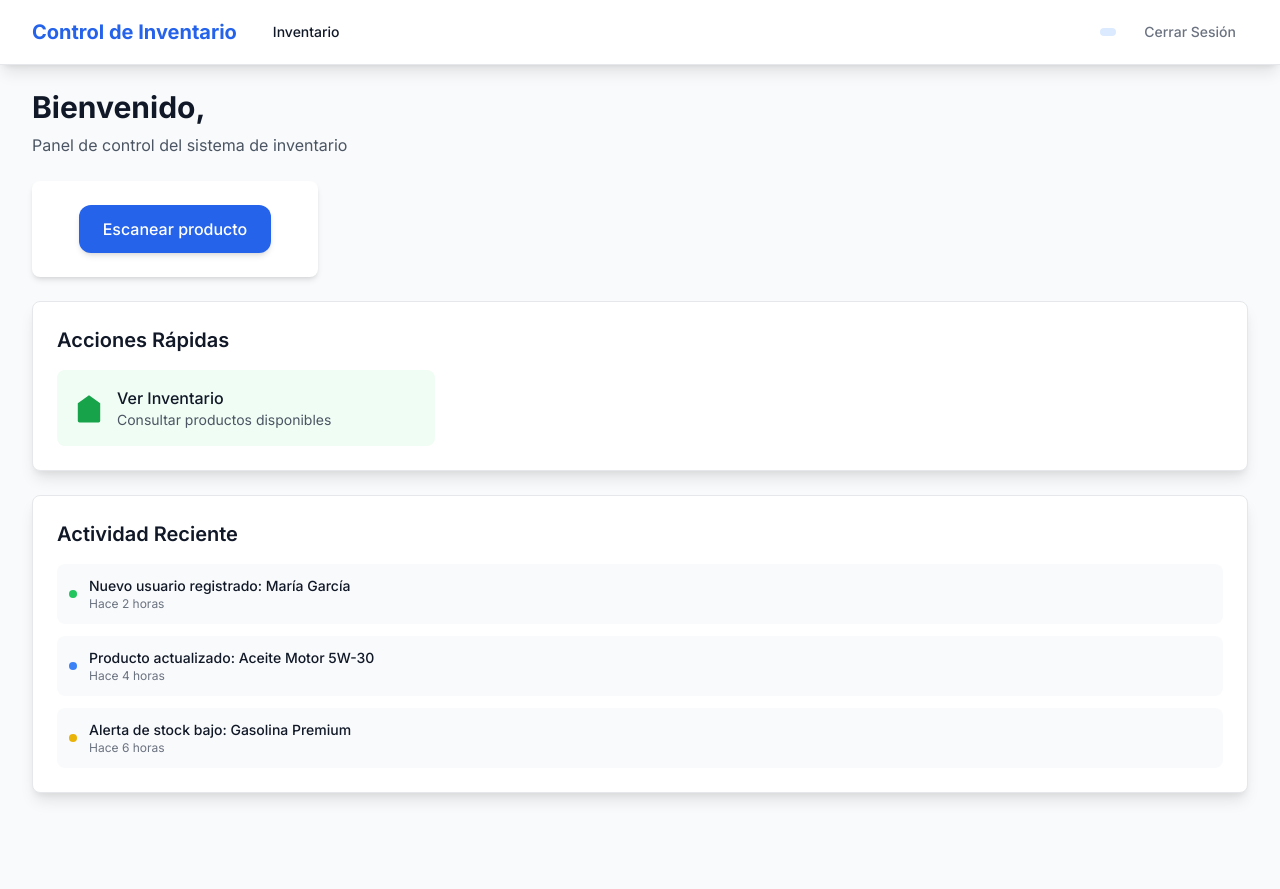
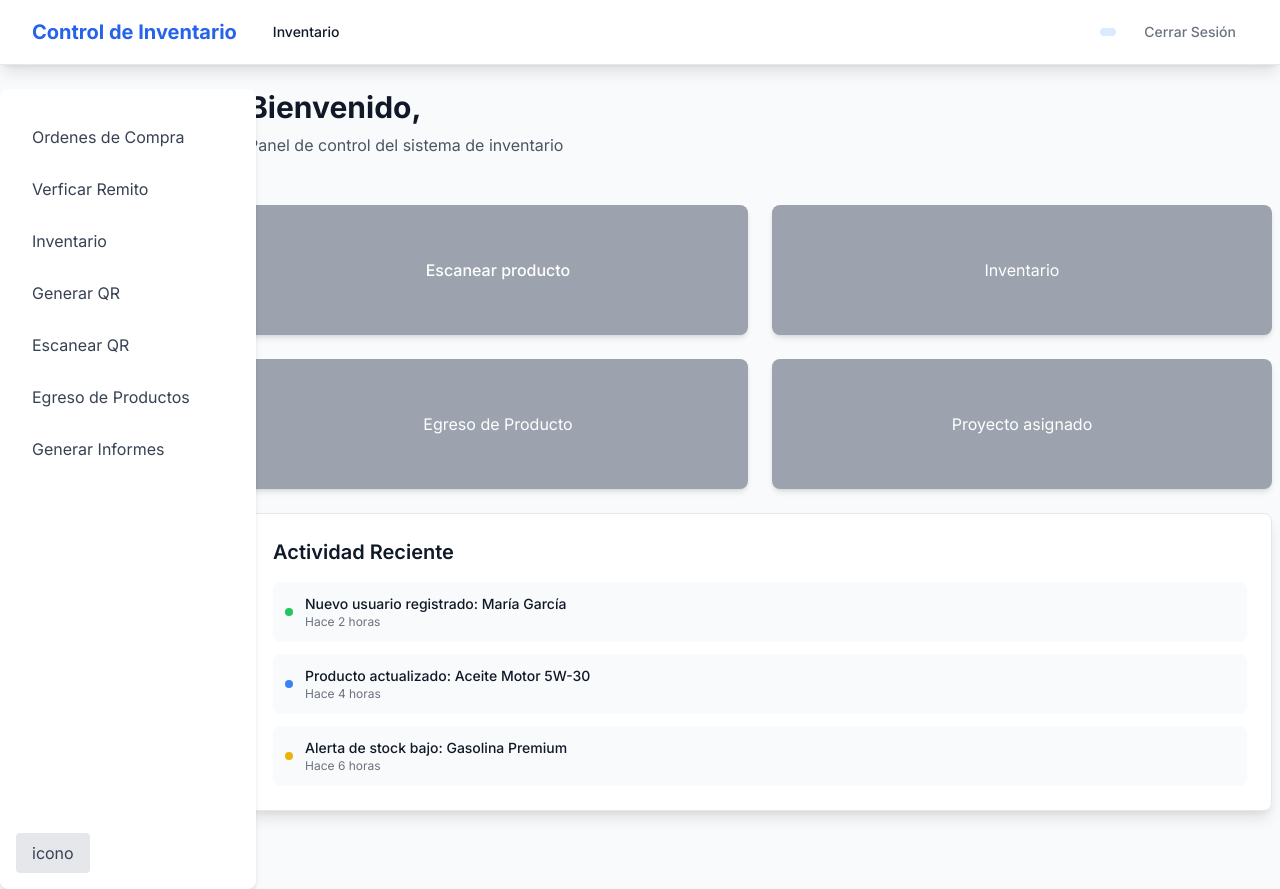
Before and after one commit to katherine-j-c-s/control_inventario_tesis, a Next.js app in the folder frontend/: page /dashboard in a window 1280 px wide. Before the commit the page ends 817 px from the top, so only its background shows below. Built offline with nearby package versions, Linux system fonts and the light colour scheme; sample sign-in values are in the browser's storage.

Commit message:
update layout , scanner and dashboard

```diff
--- a/frontend/src/app/admin/roles/page.js
+++ b/frontend/src/app/admin/roles/page.js
@@ -4,7 +4,7 @@ import { useState, useEffect } from 'react';
 import { motion, AnimatePresence } from 'framer-motion';
 import { AuthProvider, useAuth } from '@/hooks/useAuth';
 import { userAPI, roleAPI } from '@/lib/api';
-import Layout from '@/components/Layout';
+import Layout from '@/components/layouts/Layout';
 import { useRouter } from 'next/navigation';
 
 function RolesAdminContent() {
--- a/frontend/src/app/admin/users/page.js
+++ b/frontend/src/app/admin/users/page.js
@@ -4,7 +4,7 @@ import { useState, useEffect } from 'react';
 import { motion, AnimatePresence } from 'framer-motion';
 import { AuthProvider, useAuth } from '@/hooks/useAuth';
 import { userAPI } from '@/lib/api';
-import Layout from '@/components/Layout';
+import Layout from '@/components/layouts/Layout';
 import { useRouter } from 'next/navigation';
 
 function UsersAdminContent() {
--- a/frontend/src/app/dashboard/page.js
+++ b/frontend/src/app/dashboard/page.js
@@ -1,32 +1,33 @@
-'use client';
+"use client";
 
-import { useState, useEffect } from 'react';
-import { motion } from 'framer-motion';
-import { AuthProvider, useAuth } from '@/hooks/useAuth';
-import Layout from '@/components/Layout';
-import { useRouter } from 'next/navigation';
-import QrScanComponent from '@/components/QrScan';
-
+import { useState, useEffect } from "react";
+import { motion } from "framer-motion";
+import { AuthProvider, useAuth } from "@/hooks/useAuth";
+import Layout from "@/components/layouts/Layout";
+import { useRouter } from "next/navigation";
+import QrScanComponent from "@/components/QrScanner/QrScan";
+import Link from "next/link";
+import { Button } from "@/components/ui/button";
 
 function DashboardContent() {
   const { user, loading, isAdmin, hasPermission } = useAuth();
   const router = useRouter();
   const [stats, setStats] = useState({
-    totalUsuarios: 0
+    totalUsuarios: 0,
   });
 
   useEffect(() => {
     if (loading) return; // Esperar a que termine de cargar
 
     if (!user) {
-      router.push('/login');
+      router.push("/login");
       return;
     }
 
     // Aquí podrías hacer llamadas a la API para obtener estadísticas
     // Por ahora usamos datos de ejemplo
     setStats({
-      totalUsuarios: 15
+      totalUsuarios: 15,
     });
   }, [user, router, loading]);
 
@@ -40,7 +41,7 @@ function DashboardContent() {
 
   const cardVariants = {
     hidden: { opacity: 0, y: 20 },
-    visible: { opacity: 1, y: 0 }
+    visible: { opacity: 1, y: 0 },
   };
 
   return (
@@ -76,91 +77,46 @@ function DashboardContent() {
                   <p className="text-3xl font-bold">{stats.totalUsuarios}</p>
                 </div>
                 <div className="text-blue-200">
-                  <svg className="w-12 h-12" fill="currentColor" viewBox="0 0 20 20">
+                  <svg
+                    className="w-12 h-12"
+                    fill="currentColor"
+                    viewBox="0 0 20 20"
+                  >
                     <path d="M9 12l2 2 4-4m6 2a9 9 0 11-18 0 9 9 0 0118 0z" />
                   </svg>
                 </div>
               </div>
             </motion.div>
           )}
+        </div>
 
+        {/* // Quick Actions */}
+        <div className="grid grid-cols-1 lg:grid-cols-2 gap-6 text-white">
+          <div className=" bg-gray-400 p-4 border-10 shadow-md flex flex-row rounded-lg justify-center items-center gap-4 ">
+            <QrScanComponent />
+          </div>
+          {/* <div className=" bg-gray-400 p-4 border-10 shadow-md flex flex-row rounded-lg justify-center items-center gap-4 h-[130px]"> */}
+          <Link
+            href="/inventory" // 👈 ojo con la ruta, probablemente no necesites "../"
+            className="w-full cursor-pointer bg-gray-400 p-4 border-10 shadow-md flex flex-row rounded-lg justify-center items-center gap-4 h-[130px]"
+          >
+            Inventario
+          </Link>
 
-          <QrScanComponent />
+          <Link
+            href="/egreso"
+            className="w-full cursor-pointer bg-gray-400 p-4 border-10 shadow-md flex flex-row rounded-lg justify-center items-center gap-4 h-[130px]"
+          >
+            Egreso de Producto
+          </Link>
+          <Link
+            href="/egreso"
+            className="w-full cursor-pointer bg-gray-400 p-4 border-10 shadow-md flex flex-row rounded-lg justify-center items-center gap-4 h-[130px]"
+          >
+            Proyecto asignado
+          </Link>
 
         </div>
-
-        {/* Quick Actions */}
-        <motion.div
-          initial={{ opacity: 0, y: 20 }}
-          animate={{ opacity: 1, y: 0 }}
-          transition={{ delay: 0.5 }}
-          className="card"
-        >
-          <h2 className="text-xl font-semibold text-gray-900 mb-4">
-            Acciones Rápidas
-          </h2>
-
-          <div className="grid grid-cols-1 md:grid-cols-2 lg:grid-cols-3 gap-4">
-            {isAdmin() && (
-              <>
-                <button
-                  onClick={() => router.push('/admin/users')}
-                  className="flex items-center p-4 bg-primary-50 hover:bg-primary-100 rounded-lg transition-colors"
-                >
-                  <svg className="w-8 h-8 text-primary-600 mr-3" fill="currentColor" viewBox="0 0 20 20">
-                    <path d="M9 12l2 2 4-4m6 2a9 9 0 11-18 0 9 9 0 0118 0z" />
-                  </svg>
-                  <div className="text-left">
-                    <h3 className="font-medium text-gray-900">Administrar Usuarios</h3>
-                    <p className="text-sm text-gray-600">Gestionar usuarios y permisos</p>
-                  </div>
-                </button>
-
-                <button
-                  onClick={() => router.push('/admin/roles')}
-                  className="flex items-center p-4 bg-purple-50 hover:bg-purple-100 rounded-lg transition-colors"
-                >
-                  <svg className="w-8 h-8 text-purple-600 mr-3" fill="currentColor" viewBox="0 0 20 20">
-                    <path fillRule="evenodd" d="M6 6V5a3 3 0 013-3h2a3 3 0 013 3v1h2a2 2 0 012 2v3.57A22.952 22.952 0 0110 13a22.95 22.95 0 01-8-1.43V8a2 2 0 012-2h2zm2-1a1 1 0 011-1h2a1 1 0 011 1v1H8V5zm1 5a1 1 0 011-1h.01a1 1 0 110 2H10a1 1 0 01-1-1z" clipRule="evenodd" />
-                    <path d="M2 13.692V16a2 2 0 002 2h12a2 2 0 002-2v-2.308A24.974 24.974 0 0110 15c-2.796 0-5.487-.46-8-1.308z" />
-                  </svg>
-                  <div className="text-left">
-                    <h3 className="font-medium text-gray-900">Gestión de Roles</h3>
-                    <p className="text-sm text-gray-600">Crear roles y asignar permisos</p>
-                  </div>
-                </button>
-              </>
-            )}
-
-            <button
-              onClick={() => router.push('/inventory')}
-              className="flex items-center p-4 bg-green-50 hover:bg-green-100 rounded-lg transition-colors"
-            >
-              <svg className="w-8 h-8 text-green-600 mr-3" fill="currentColor" viewBox="0 0 20 20">
-                <path fillRule="evenodd" d="M10 2L3 7v11a1 1 0 001 1h12a1 1 0 001-1V7l-7-5z" clipRule="evenodd" />
-              </svg>
-              <div className="text-left">
-                <h3 className="font-medium text-gray-900">Ver Inventario</h3>
-                <p className="text-sm text-gray-600">Consultar productos disponibles</p>
-              </div>
-            </button>
-
-            {hasPermission('entrega') && (
-              <button
-                onClick={() => router.push('/movements/delivery')}
-                className="flex items-center p-4 bg-blue-50 hover:bg-blue-100 rounded-lg transition-colors"
-              >
-                <svg className="w-8 h-8 text-blue-600 mr-3" fill="currentColor" viewBox="0 0 20 20">
-                  <path d="M3 4a1 1 0 011-1h12a1 1 0 011 1v2a1 1 0 01-1 1H4a1 1 0 01-1-1V4zM3 10a1 1 0 011-1h6a1 1 0 011 1v6a1 1 0 01-1 1H4a1 1 0 01-1-1v-6zM14 9a1 1 0 00-1 1v6a1 1 0 001 1h2a1 1 0 001-1v-6a1 1 0 00-1-1h-2z" />
-                </svg>
-                <div className="text-left">
-                  <h3 className="font-medium text-gray-900">Entregas</h3>
-                  <p className="text-sm text-gray-600">Gestionar entregas de productos</p>
-                </div>
-              </button>
-            )}
-          </div>
-        </motion.div>
 
         {/* Recent Activity */}
         <motion.div
--- a/frontend/src/app/inventory/page.js
+++ b/frontend/src/app/inventory/page.js
@@ -3,7 +3,7 @@
 import { useState, useEffect } from 'react';
 import { motion, AnimatePresence } from 'framer-motion';
 import { AuthProvider, useAuth } from '@/hooks/useAuth';
-import Layout from '@/components/Layout';
+import Layout from '@/components/layouts/Layout';
 import { useRouter } from 'next/navigation';
 import QRCode from 'react-qr-code';
 import { DataTableDemo } from './inventaryTable';
--- a/frontend/src/app/profile/page.js
+++ b/frontend/src/app/profile/page.js
@@ -1,7 +1,7 @@
 "use client";
 
 import React, { useEffect } from "react";
-import Layout from "@/components/Layout";
+import Layout from "@/components/layouts/Layout";
 import { useRouter } from "next/navigation";
 import { AuthProvider, useAuth } from "@/hooks/useAuth";
 import FormProfile from "./formProfile";
--- /dev/null
+++ b/frontend/src/components/LinkGlobal.js
@@ -0,0 +1,15 @@
+import Link from "next/link";
+import React from "react";
+
+const LinkGlobal = ({link, text}) => {
+  return (
+    <Link
+      className="block px-4 py-2 text-gray-700 hover:bg-gray-100 rounded mt-3"
+      href="{link}"
+    >
+      {text}
+    </Link>
+  );
+};
+
+export default LinkGlobal;
--- a/frontend/src/components/QrScan.js
+++ b/frontend/src/components/QrScanner/QrScan.js
@@ -104,14 +104,14 @@ export default function QrScanComponent() {
   }, []);
 
   return (
-    <div className="flex flex-col items-center p-6 bg-white rounded-lg shadow-md">
+    <div className="flex flex-col items-center p-6  text-white rounded-lg ">
       {/* Solo el botón */}
       <button
         onClick={() => setOpen(!open)}
-        className={`px-6 py-3 rounded-xl shadow-md transition-all duration-200 font-medium ${
+        className={`px-6 py-3 rounded-xl  transition-all duration-200 font-medium ${
           open
-            ? "bg-red-600 hover:bg-red-700 text-white"
-            : "bg-blue-600 hover:bg-blue-700 text-white"
+            ? "bg-gray-400 hover:bg-gray-400 text-white"
+            : " text-white"
         }`}
       >
         {open ? "Cerrar cámara" : "Escanear producto"}
@@ -146,12 +146,12 @@ export default function QrScanComponent() {
           />
 
           <div className="p-4 bg-gray-800 flex justify-center">
-            <button
+            {/* <button
               onClick={() => setOpen(false)}
               className="px-6 py-2 bg-red-600 hover:bg-red-700 text-white rounded text-sm transition"
             >
               Cerrar
-            </button>
+            </button> */}
           </div>
         </div>
       )}
--- a/frontend/src/components/Layout.js
+++ b/frontend/src/components/layouts/Layout.js
@@ -2,6 +2,8 @@ import { useAuth } from "@/hooks/useAuth";
 import Link from "next/link";
 import { useRouter } from "next/navigation";
 import { motion } from "framer-motion";
+import {SideMenu, sideMenu} from "../sideMenu"
+
 
 export default function Layout({ children }) {
   const { user, logout, isAdmin } = useAuth();
@@ -90,12 +92,16 @@ export default function Layout({ children }) {
         </div>
       </nav>
 
-      {/* Main Content */}
-      <main className="max-w-7xl mx-auto py-6 px-4 sm:px-6 lg:px-8">
+      {/* Main Content  sm:px-6 lg:px-8 */}
+      <main className="max-w-7xl mx-auto py-6 gap-6 flex flex-row ">
+        {/* menu lateral */}
+        <SideMenu/>
+        {/* Contenido principal */}
         <motion.div
           initial={{ opacity: 0, y: 20 }}
           animate={{ opacity: 1, y: 0 }}
           transition={{ duration: 0.5 }}
+          className="flex-1 ml-60 px-2"
         >
           {children}
         </motion.div>
--- /dev/null
+++ b/frontend/src/components/sideMenu.js
@@ -0,0 +1,39 @@
+import { useAuth } from "@/hooks/useAuth";
+// import { Link } from "lucide-react";
+import React from "react";
+import Link from "next/link";
+import LinkGlobal from "./LinkGlobal";
+
+export const SideMenu = () => {
+  const { user, isAdmin } = useAuth();
+
+  return (
+    <div className="w-64 h-screen  bg-white shadow-md rounded-lg p-4 absolute top-13 left-0 items-center ">
+      {/* div menu lateral */}
+
+      <LinkGlobal href="/ordenes-de-compra" text="Ordenes de Compra" />
+      <LinkGlobal href="/verificar-remito" text="Verficar Remito" />
+      <LinkGlobal href="/inventory" text="Inventario" />
+
+      {isAdmin() && (
+        <>
+          <LinkGlobal href="/admin/users" text="Administrar Usuarios" />
+        </>
+      )}
+      <LinkGlobal href="/generarQr" text="Generar QR" />
+      <LinkGlobal href="/EscanearQr" text="Escanear QR" />
+      <LinkGlobal href="/egreso-porductos" text="Egreso de Productos" />
+      <LinkGlobal href="/informes" text=" Generar Informes" />
+
+      {/* //perfil usuario  */}
+      <div className="flex absolute bottom-0 mb-4 w-full">
+        <Link
+          href="/profile"
+          className="block px-4 py-2 text-gray-700 hover:bg-[#13C8DA] rounded mt-3 bg-gray-200 "
+        >
+          icono {user.nombre} {user.apellido}
+        </Link>
+      </div>
+    </div>
+  );
+};
```
Also changed, not shown: frontend/src/app/layout.js (+12 -10 lines).
